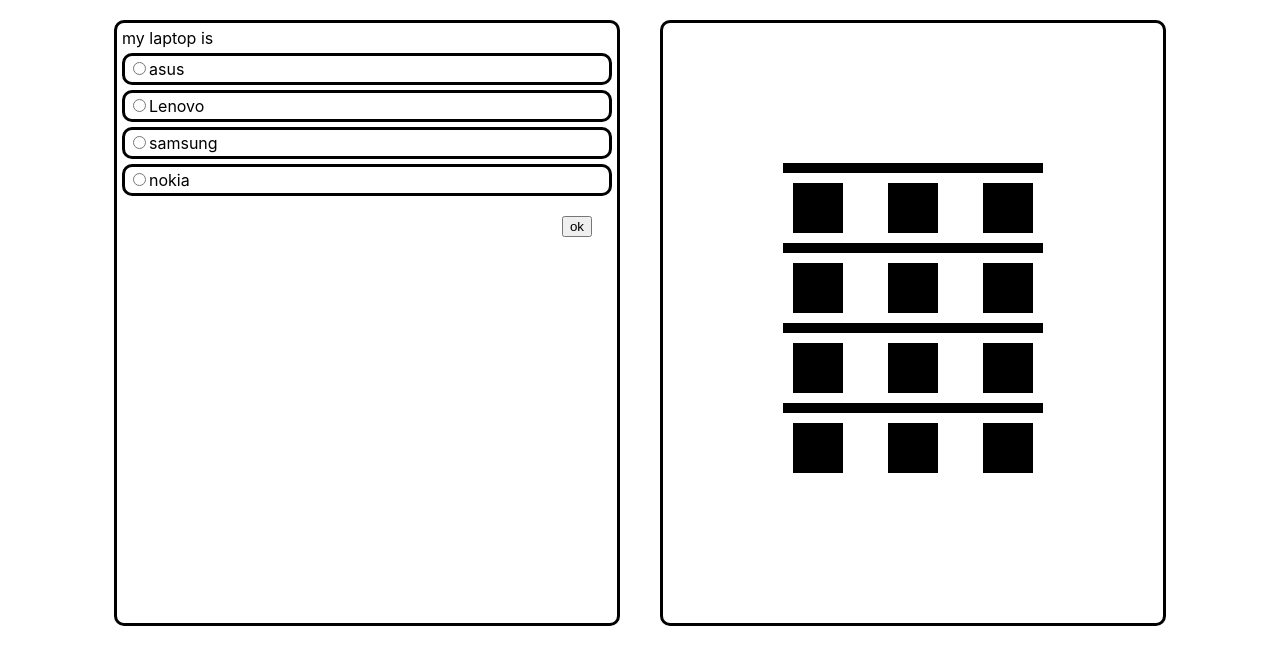
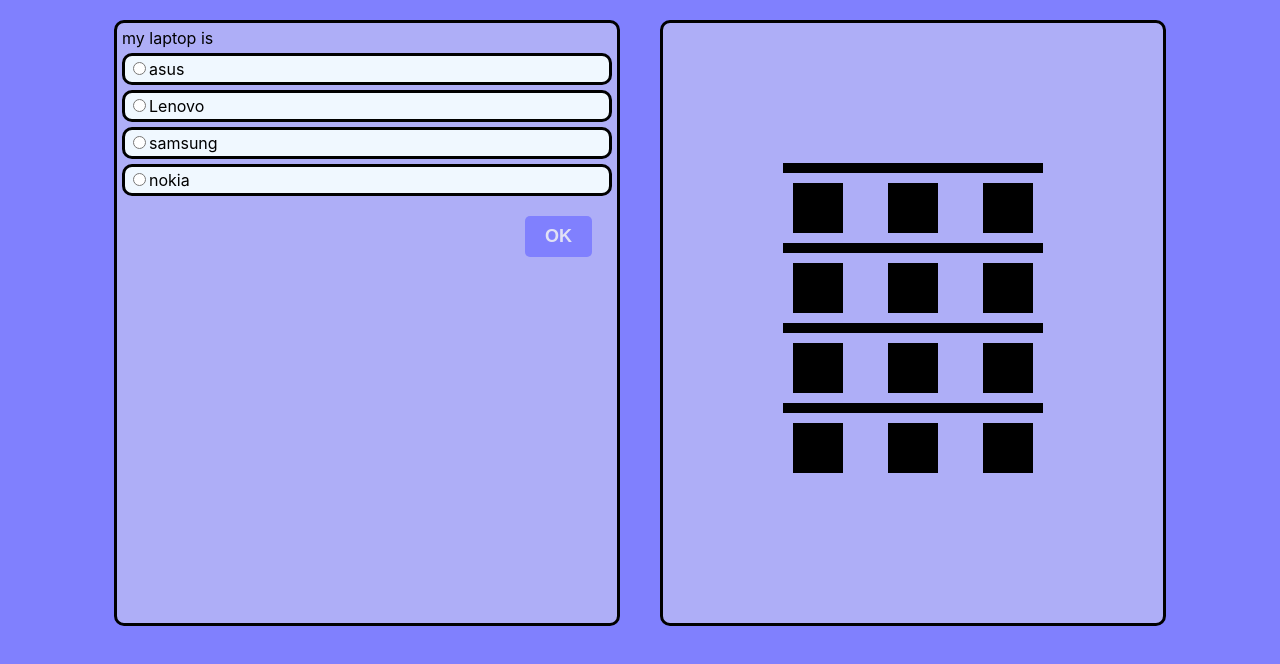
Before and after one commit to MartinUzunuv/my-app, a React (Create React App) app: page / in a window 1280 px wide. Shown: the top 664 px of the page. Built offline with nearby package versions, Linux system fonts and the light colour scheme.

Commit message:
div is now a radio button

```diff
--- a/src/App.css
+++ b/src/App.css
@@ -1,3 +1,5 @@
 .App {
   text-align: left;
+  background-color: rgb(128, 128, 254);
+  height: 100vh;
 }
--- a/src/components/JengaPart.css
+++ b/src/components/JengaPart.css
@@ -1,4 +1,5 @@
 .JengaPart {
+    background-color: rgb(174, 174, 247);
     border: solid;
     border-color: black;
     border-radius: 10px;
--- a/src/components/QuizPart.css
+++ b/src/components/QuizPart.css
@@ -1,4 +1,5 @@
 .QuizPart {
+    background-color: rgb(174, 174, 247);
     border: solid;
     border-color: black;
     border-radius: 10px;
@@ -15,11 +16,21 @@
 }
 
 .SubmitOk {
+    font-size: large;
+    font-weight: bold;
     margin: 20px;
     float: right;
+    color: rgb(225, 225, 245);
+    background-color: rgb(128, 128, 254);
+    border: aliceblue;
+    border-radius: 5px;
+    padding: 10px;
+    padding-left: 20px;
+    padding-right: 20px;
 }
 
 .Answer {
+    background-color: aliceblue;
     margin-top: 5px;
     padding: 3px;
     text-align: left;
@@ -27,3 +38,8 @@
     border-color: black;
     border-radius: 10px;
 }
+
+.Label {
+    display: block;
+    width: 100%;
+}
--- a/src/components/QuizPart.js
+++ b/src/components/QuizPart.js
@@ -30,53 +30,66 @@
     },
   ];
 
-  const [question, setQuestion] = useState(questions[Math.floor(Math.random()*questions.length)])
+  const [question, setQuestion] = useState(
+    questions[Math.floor(Math.random() * questions.length)]
+  );
 
   const onSubmit = (e) => {
-    e.preventDefault()
-    var ans = document.getElementsByName('ans');
-    let isCorect = false
-    for(let i = 0; i < ans.length; i++){
-      if(ans[i].checked){
-        if(ans[i].value === question.t){
-          isCorect = true
+    e.preventDefault();
+    var ans = document.getElementsByName("ans");
+    let isCorect = false;
+    for (let i = 0; i < ans.length; i++) {
+      if (ans[i].checked) {
+        if (ans[i].value === question.t) {
+          isCorect = true;
         }
       }
     }
-    if(isCorect === true){
-      console.log("yes")
-    }else{
-      console.log("no")
-      setRemoveBlock(true)
+    if (isCorect === true) {
+      console.log("yes");
+    } else {
+      console.log("no");
+      setRemoveBlock(true);
     }
 
-
     document.getElementById("Question-form").reset();
-    setQuestion(questions[Math.floor(Math.random()*questions.length)])
-  }
+    setQuestion(questions[Math.floor(Math.random() * questions.length)]);
+  };
 
   return (
-    <div className="QuizPart" >{ !removeBlock ?
-      <form className="Form" id="Question-form" onSubmit={onSubmit} >
+    <div className="QuizPart">
+      {!removeBlock ? (
+        <form className="Form" id="Question-form" onSubmit={onSubmit}>
           {question.q}
           <div className="Answer">
-          <input type="radio" name="ans" value={question.a} />
+            <label className="Label" htmlFor="ra">
+              <input type="radio" name="ans" id="ra" value={question.a} />
               {question.a}
+            </label>
           </div>
           <div className="Answer">
-          <input type="radio" name="ans" value={question.b} />
+            <label className="Label" htmlFor="rb">
+              <input type="radio" name="ans" id="rb" value={question.b} />
               {question.b}
+            </label>
           </div>
           <div className="Answer">
-          <input type="radio" name="ans" value={question.c} />
+            <label className="Label" htmlFor="rc">
+              <input type="radio" name="ans" id="rc" value={question.c} />
               {question.c}
+            </label>
           </div>
           <div className="Answer">
-          <input type="radio" name="ans" value={question.d} />
+            <label className="Label" htmlFor="rd">
+              <input type="radio" name="ans" id="rd" value={question.d} />
               {question.d}
+            </label>
           </div>
-        <input className="SubmitOk" type='submit' value='ok'/>
-      </form> : <p>remove a block</p>}
+          <input className="SubmitOk" type="submit" value="OK" />
+        </form>
+      ) : (
+        <p>remove a block</p>
+      )}
     </div>
   );
 };
```
Lines whose indentation alone changed are shown as unchanged.
